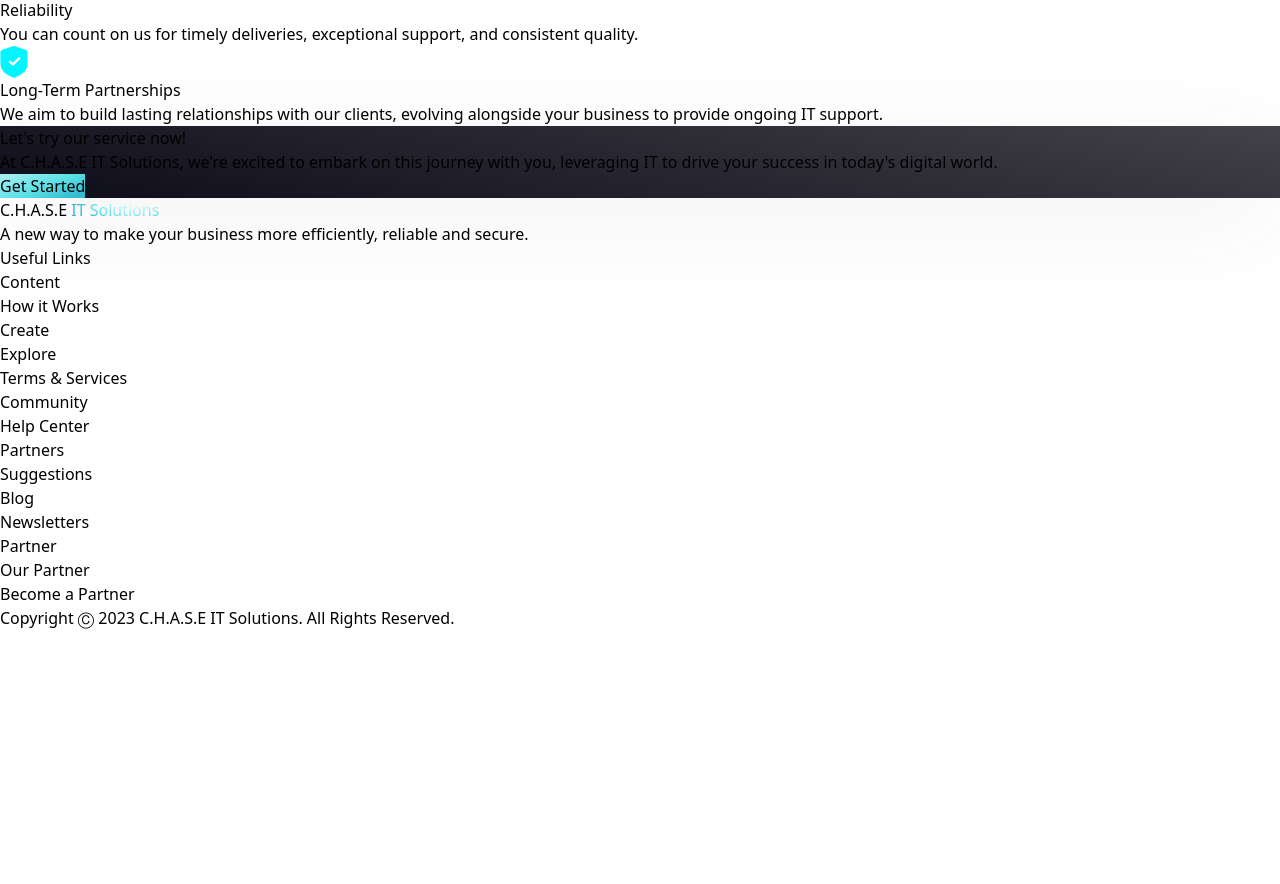
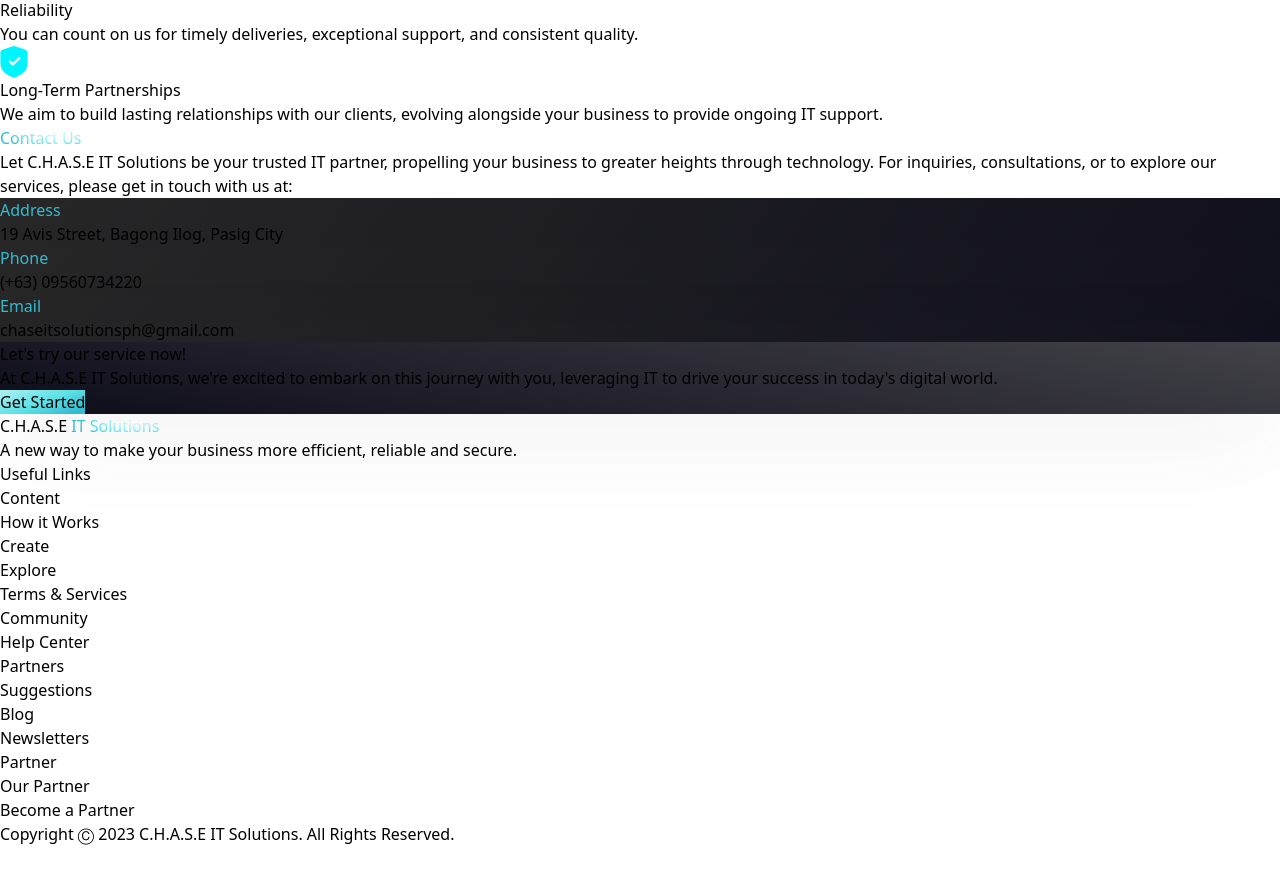
Before and after one commit to DylanLee0918/chase-it-solution-v2, a React (Vite) app: page / in a window 1280 px wide. Shown: the part 4352-5236 px from the top of the page. Before the commit the page ends 5064 px from the top, so only its background shows below. Built offline with nearby package versions, Linux system fonts and the light colour scheme.

Commit message:
Finalized layout and spacing

```diff
--- a/src/Root.tsx
+++ b/src/Root.tsx
@@ -8,6 +8,7 @@
   Services,
   Approach,
   WhyChooseUs,
+  ContactUs,
   CTAs,
   Footer,
 } from "./core/components";
@@ -37,6 +38,7 @@
             <Services />
             <Approach />
             <WhyChooseUs />
+            <ContactUs />
             <CTAs />
             <Footer />
           </div>
--- a/src/constants/index.ts
+++ b/src/constants/index.ts
@@ -287,3 +287,23 @@
 //     logo: dropbox,
 //   },
 // ];
+
+interface contactData {
+  title: string,
+  content: string
+}
+
+export const contacts: contactData[] = [
+  {
+    title: 'Address',
+    content: '19 Avis Street, Bagong Ilog, Pasig City'
+  },
+  {
+    title: 'Phone',
+    content: '(+63) 09560734220'
+  },
+  {
+    title: 'Email',
+    content: 'chaseitsolutionsph@gmail.com'
+  },
+]
--- a/src/core/components/Approach.tsx
+++ b/src/core/components/Approach.tsx
@@ -21,7 +21,7 @@
         </div>
 
         <div className='w-full h-auto flex flex-row justify-center items-center mt-12'>
-          <div className='grid md:grid-cols-2 gap-8'>
+          <div className='grid md:grid-cols-2 sm:gap-8 gap-6'>
             {ourApproachData.map((data) => (
               <div className='py-8 px-8 bg-discount-gradient rounded-[10px] mb-2 z-[5]'>
                 <p className={`${styles.paragraph}`}>
--- a/src/core/components/ContactUs.tsx
+++ b/src/core/components/ContactUs.tsx
@@ -1,9 +1,43 @@
 import React, { FunctionComponent } from "react";
+import styles from "../../style";
+import { contacts } from "../../constants";
 
 const ContactUs: FunctionComponent = () => {
   return (
     <React.Fragment>
-      <div>ContactUs</div>
+      <section
+        id='contact-us'
+        className={`w-full sm:mb-44 sm:my-28 my-12 flex flex-col justify-center sm:items-center`}
+      >
+        <div className='flex flex-col justify-center sm:items-center'>
+          <h2 className='font-poppins font-semibold text-[36px]'>
+            <span className='text-gradient'>Contact Us</span>
+          </h2>
+          <p
+            className={`${styles.paragraph} sm:text-center text-[16px] sm:leading-[42.8px] md:text-[20px] mt-6`}
+          >
+            Let C.H.A.S.E IT Solutions be your trusted IT partner, propelling
+            your business to greater heights through technology. For inquiries,
+            consultations, or to explore our services, please get in touch with
+            us at:
+          </p>
+        </div>
+
+        <div className='w-full h-auto flex flex-row justify-center items-center mt-12'>
+          <div className='grid md:grid-cols-3 sm:gap-8 gap-6'>
+            {contacts.map((contact) => (
+              <div className='py-8 px-8 bg-discount-gradient rounded-[10px] mb-2 z-[5]'>
+                <p className='font-semibold text-gradient text-[19px]'>
+                  {contact.title}
+                </p>
+                <p className={`${styles.paragraph} sm:mt-4 mt-2`}>
+                  {contact.content}
+                </p>
+              </div>
+            ))}
+          </div>
+        </div>
+      </section>
     </React.Fragment>
   );
 };
--- a/src/core/components/Footer.tsx
+++ b/src/core/components/Footer.tsx
@@ -15,7 +15,7 @@
             </p>
 
             <p className={`${styles.paragraph} mt-4 max-w-[310px]`}>
-              A new way to make your business more efficiently, reliable and
+              A new way to make your business more efficient, reliable and
               secure.
             </p>
           </div>
--- a/src/core/components/WhyChooseUs.tsx
+++ b/src/core/components/WhyChooseUs.tsx
@@ -40,7 +40,7 @@
 const WhyChooseUs: FunctionComponent = () => {
   return (
     <React.Fragment>
-      <section className={`w-full h-auto ${layout.section} my-28`}>
+      <section className={`w-full h-auto ${layout.section} sm:my-28 my-14`}>
         <div className={`${layout.sectionInfo}`}>
           <h2 className={`${styles.heading2}`}>
             Why Choose C.H.A.S.E <br /> IT Solutions:
```
